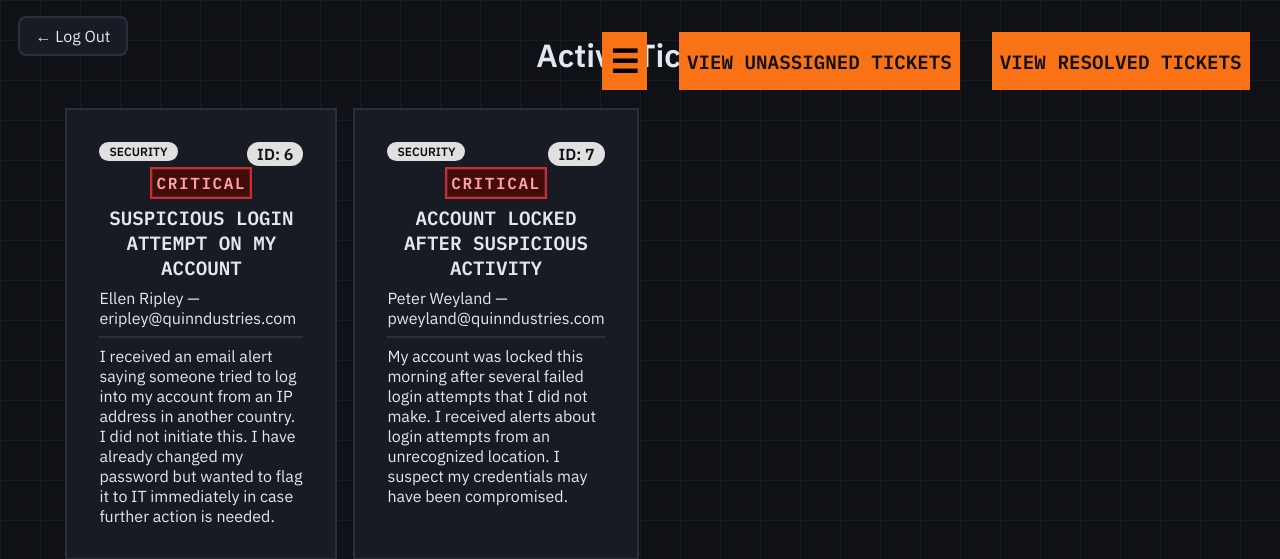
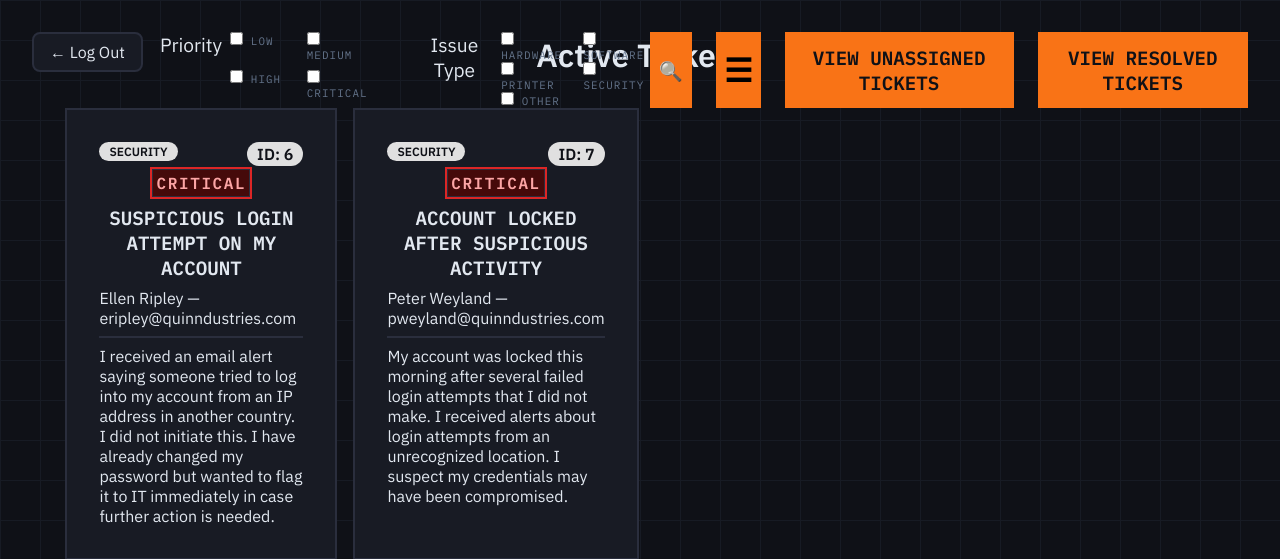
Before and after one commit to nluyben7/IT-Ticketing-System, a Flask app: page /tickets/view in a window 1280 px wide. Shown: the top 559 px of the page. Run offline with Flask 3, Linux system fonts and the light colour scheme; the visitor is signed in with stand-in values (Sample User, id 1).

Commit message:
filtering and Search
Filtering DONE,
dummy search UI is clean, need to implement backend for searching on keywords

```diff
--- a/TODO.txt
+++ b/TODO.txt
@@ -10,3 +10,6 @@
 
 
 Pagination
+
+
+header REFACTOR
--- a/static/ticketstyles.css
+++ b/static/ticketstyles.css
@@ -32,33 +32,79 @@
   pointer-events: none;
   z-index: -1;
 }
+h1 {
+    padding-bottom: 2rem;
+    text-align: center;
+    margin-top: 2rem;
+}
 #ticket-list-navbar {
     display: flex;
     flex-flow: row nowrap;
     justify-content: space-between;
     position: absolute;
     top: 0;
-    width: 100%;
-    margin-bottom: 1rem;
+    left: 50%;
+    transform: translateX(-50%);
+    width: 95%;
+}
+#navbar-left {
+    display: flex;
+    flex-flow: row nowrap;
+    justify-content: flex-end;
+    gap: 3rem;
+    margin-top: 2rem;
+    margin-left: 8rem;
+}
+.filter-category{
+    display: flex;
+    flex-flow: row nowrap;
+    gap: 0.5rem;
+}
+.filter-group {
+    display: grid;
+    grid-template-columns: 1fr 1fr;
+    column-gap: 1rem;
+}
+.filter-label {
+    text-align: center;
+    display: inline-block;
+    vertical-align: middle;
+    font-size: 1.2rem;
+}
 
-}
+
 #navbar-right {
     display: flex;
-    top: 0;
     flex-flow: row nowrap;
     justify-content: flex-end;
-    gap: 2rem;
-    padding: 0 2rem;
-
-}
-h1 {
-    padding-bottom: 2rem;
-    text-align: center;
-
-}
-h1, #navbar-right {
+    gap: 1.5rem;
     margin-top: 2rem;
 }
+
+#search-input {
+    width: 35rem;
+    height: 100%;
+    background-color: var(--surface);
+    color: var(--text);
+    font-family: var(--sans);
+    font-size: 1.2rem;
+}
+
+
+/*-------------------DROPDOWN------------------*/
+
+.dropdown-content {
+  display: none;
+  position: absolute;
+  background-color: var(--surface);
+  min-width: 160px;
+  box-shadow: 0px 8px 16px 0px rgba(0,0,0,0.2);
+  z-index: 1;
+}
+.dropdown-content.show {
+  display: inline-block;
+}
+/*-------------------DROPDOWN END------------------*/
 
 .ticket-list {
     padding-bottom: 5rem;
@@ -280,14 +326,9 @@
 
 
 /* ------------------List View End------------------ */
-#toggle-display-btn {
-    padding: 0.5rem;
-    background-color: var(--accent);
-}
 #toggle-icon {
     font-size: 2rem;
     color: black;
-
 }
 
 
@@ -305,6 +346,9 @@
 }
 
 .return-arrow {
+    position: absolute;
+    top: 1rem;
+    left: 1rem;
     display: inline-block;
     width: fit-content;
     height: fit-content;
@@ -315,6 +359,7 @@
     color: var(--text);
     text-decoration: none;
     border-radius: 8px;
+    z-index: 99;
 }
 .return-arrow:hover {
     cursor: pointer;
@@ -351,11 +396,21 @@
     opacity: 0.6;
     cursor: pointer;
 }
+.btn.toggle{
+    width: 3rem;
+}
 #resolve-btn,
 #update-btn, #claim-btn {
     display: block;
     width: 20rem;
 
+}
+#unassigned-btn, #active-btn, #resolved-btn {
+    height: 100%;
+}
+#status-btn-container {
+    display: flex;
+    gap: 1.5rem;
 }
 
 #related-tickets-container {
--- a/templates/tickets.html
+++ b/templates/tickets.html
@@ -11,15 +11,53 @@
   <h1 id="active-page-title">Active Tickets</h1>
   <h1 id="resolved-page-title" style="display: none;">Resolved Tickets</h1>
   <h1 id="unassigned-page-title" style="display: none;">Unassigned Tickets</h1>
+  <a class="return-arrow" onclick="logout()">← Log Out</a>
+  <nav id="ticket-list-navbar">
 
-  <nav id="ticket-list-navbar">
-    <a class="return-arrow" onclick="logout()">← Log Out</a>
+
+    <div id="navbar-left">
+      <div id ="priority-filter" class="filter-category">
+        <p class="filter-label">Priority</p>
+        <div class="filter-group">
+          <label><input type="checkbox" value="low" onchange="applyFilters()"> Low</label>
+          <label><input type="checkbox" value="medium" onchange="applyFilters()"> Medium</label>
+          <label><input type="checkbox" value="high" onchange="applyFilters()"> High</label>
+          <label><input type="checkbox" value="critical" onchange="applyFilters()"> Critical</label>
+        </div>
+      </div>
+      <div id="issue-type-filter" class="filter-category">
+        <p class="filter-label">Issue Type</p>
+        <div class="filter-group">
+
+          <label><input type="checkbox" value="hardware" onchange="applyFilters()"> Hardware</label>
+          <label><input type="checkbox" value="software" onchange="applyFilters()"> Software</label>
+          <label><input type="checkbox" value="printer" onchange="applyFilters()"> Printer</label>
+          <label><input type="checkbox" value="security" onchange="applyFilters()"> Security</label>
+          <label><input type="checkbox" value="other" onchange="applyFilters()"> Other</label>
+        </div>
+      </div>
+
+      <!-- <button onclick="filterDropdown()" class="btn">Filters</button> -->
+
+      <!-- <div id="filters-dropdown-menu" class="dropdown-content">
+        <a href="#">Link 1</a>
+        <a href="#">Link 2</a>
+        <a href="#">Link 3</a>
+      </div> -->
+    </div>
     <div id="navbar-right">
+      <button id="search-btn" class="toggle btn" onclick="toggleSearch()" ><span id="search-icon">🔍</span></button>
+      <form id="search-form" action="/tickets/search" method="GET" style="display:none;">
+        <input type="text" id="search-input" name="q" placeholder="Search tickets...">
+      </form>
       <button id="toggle-display-btn" class="toggle btn" onclick="toggleLayout()" ><span id="toggle-icon">☰</span></button>
-      <button id="unassigned-btn" class="btn" onclick="showTab('unassigned')">View Unassigned Tickets</button>
+      <div id="status-btn-container">
+        <button id="unassigned-btn" class="btn" onclick="showTab('unassigned')">View Unassigned Tickets</button>
       <button id="active-btn" class="btn" onclick="showTab('active')" style="display: none;">View Active Tickets</button>
       <button id="resolved-btn" class="btn" onclick="showTab('resolved')">View Resolved Tickets</button>
+      </div>
     </div>
+
   </nav>
 
 
@@ -95,6 +133,38 @@
 
 
   <script>
+    function toggleSearch() {
+      const searchForm = document.getElementById('search-form');
+      const searchIcon = document.getElementById('search-icon');
+      const statusBtnContainer = document.getElementById('status-btn-container');
+      if (searchForm.style.display === 'block') {
+        searchForm.style.display = 'none';
+        searchIcon.textContent = '🔍';
+        statusBtnContainer.style.display = 'flex';
+      } else {
+        searchForm.style.display = 'block';
+        searchIcon.textContent = '✖';
+        statusBtnContainer.style.display = 'none';
+      }
+    }
+    document.getElementById('search-input').addEventListener('keydown', function() {
+
+    });
+    function applyFilters() {
+      const priorityFilters = Array.from(document.querySelectorAll('#priority-filter input[type="checkbox"]:checked')).map(cb => cb.value);
+      const issueTypeFilters = Array.from(document.querySelectorAll('#issue-type-filter input[type="checkbox"]:checked')).map(cb => cb.value);
+
+      document.querySelectorAll('.ticket-card').forEach(card => {
+        const matchesPriority = priorityFilters.length === 0 || priorityFilters.some(priority => card.querySelector('.priority').textContent.toLowerCase() === priority);
+        const matchesIssueType = issueTypeFilters.length === 0 || issueTypeFilters.some(issueType => card.querySelector('.badge').textContent.toLowerCase() === issueType);
+
+        if (matchesPriority && matchesIssueType) {
+          card.style.display = '';
+        } else {
+          card.style.display = 'none';
+        }
+      });
+    }
     function logout() {
       fetch('/logout', { method: 'POST', credentials: 'same-origin' })
         .then(response => {
@@ -111,17 +181,21 @@
     }
 
     function showTab(tab) {
+        document.getElementById("priority-filter").style.display = tab === 'active' ? 'flex' : 'none';
+
+          document.getElementById('unassigned-ticket-list').style.display = tab === 'unassigned' ? 'grid' : 'none';
           document.getElementById('active-ticket-list').style.display = tab === 'active' ? 'grid' : 'none';
           document.getElementById('resolved-ticket-list').style.display = tab === 'resolved' ? 'grid' : 'none';
-          document.getElementById('unassigned-ticket-list').style.display = tab === 'unassigned' ? 'grid' : 'none';
+
 
           document.getElementById('unassigned-btn').style.display = tab === 'unassigned' ? 'none' : 'inline-block';
           document.getElementById('active-btn').style.display = tab === 'active' ? 'none' : 'inline-block';
           document.getElementById('resolved-btn').style.display = tab === 'resolved' ? 'none' : 'inline-block';
 
+          document.getElementById('unassigned-page-title').style.display = tab === 'unassigned' ? 'block' : 'none';
           document.getElementById('active-page-title').style.display = tab === 'active' ? 'block' : 'none';
           document.getElementById('resolved-page-title').style.display = tab === 'resolved' ? 'block' : 'none';
-          document.getElementById('unassigned-page-title').style.display = tab === 'unassigned' ? 'block' : 'none';
+
     }
 
     function toggleLayout() {
```
